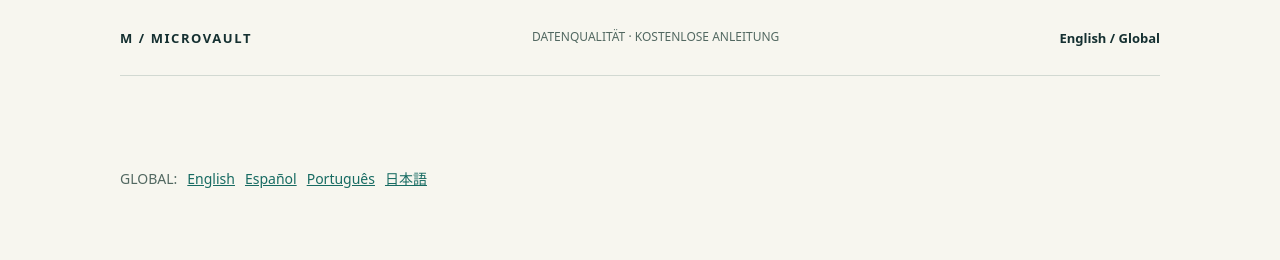
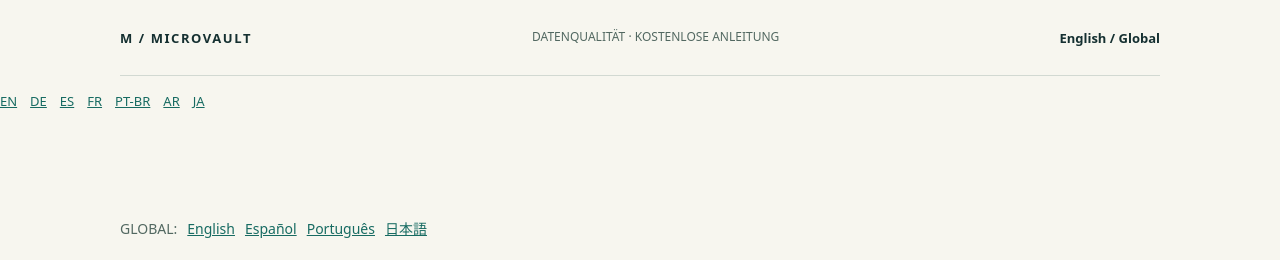
Before and after one commit to charlysmoky2010-hub/charlysmoky2010-hub.github.io, a website: page microvault/index.html in a window 1280 px wide. Shown: the top 260 px of the page. Drawn offline with Linux system fonts and the light colour scheme.

Commit message:
Crosslink 7 global language funnels for international crawler and visitor navigation

```diff
--- a/microvault/index.html
+++ b/microvault/index.html
@@ -36,7 +36,15 @@
 <script type="application/ld+json">{"@context":"https://schema.org","@type":"Article","headline":"CSV-Datei vor dem Import prüfen: Dubletten und leere Felder","description":"Praxisnahes fiktives Beispiel und kostenloses Browserwerkzeug für CSV-Datenqualität.","datePublished":"2026-10-19","dateModified":"2026-10-19","inLanguage":"de","author":{"@type":"Organization","name":"CERBERRUS144 / MicroVault"},"mainEntityOfPage":"https://charlysmoky2010-hub.github.io/microvault/"}</script>
 </head>
 <body>
-<header><a href="https://microvault.floot.app/csv-datei-pruefen"><strong>M / MICROVAULT</strong></a><span>DATENQUALITÄT · KOSTENLOSE ANLEITUNG</span><a href="https://charlysmoky2010-hub.github.io/microvault/csv-quality-report/" lang="en" style="font-weight:650;font-size:13px">English / Global</a></header>
+<header><a href="https://microvault.floot.app/csv-datei-pruefen"><strong>M / MICROVAULT</strong></a><span>DATENQUALITÄT · KOSTENLOSE ANLEITUNG</span><a href="https://charlysmoky2010-hub.github.io/microvault/csv-quality-report/" lang="en" style="font-weight:650;font-size:13px">English / Global</a></header><nav aria-label="International CSV quality guides" style="padding:14px 0;display:flex;flex-wrap:wrap;gap:13px;font-size:13px">
+<a href="/microvault/csv-quality-report/">EN</a>
+<a href="/microvault/">DE</a>
+<a href="/microvault/es/">ES</a>
+<a href="/microvault/fr/">FR</a>
+<a href="/microvault/pt-br/">PT-BR</a>
+<a href="/microvault/ar/">AR</a>
+<a href="/microvault/ja/">JA</a>
+</nav>
 <main>
 <nav aria-label="Languages / Sprachen" style="display:flex;gap:10px;flex-wrap:wrap;padding:16px 0;font-size:14px"><span style="color:#526861">GLOBAL:</span><a href="/microvault/global/" lang="en">English</a><a href="/microvault/global/es.html" lang="es">Español</a><a href="/microvault/global/pt-br.html" lang="pt-BR">Português</a><a href="/microvault/global/ja.html" lang="ja">日本語</a></nav>
 <section>
```
